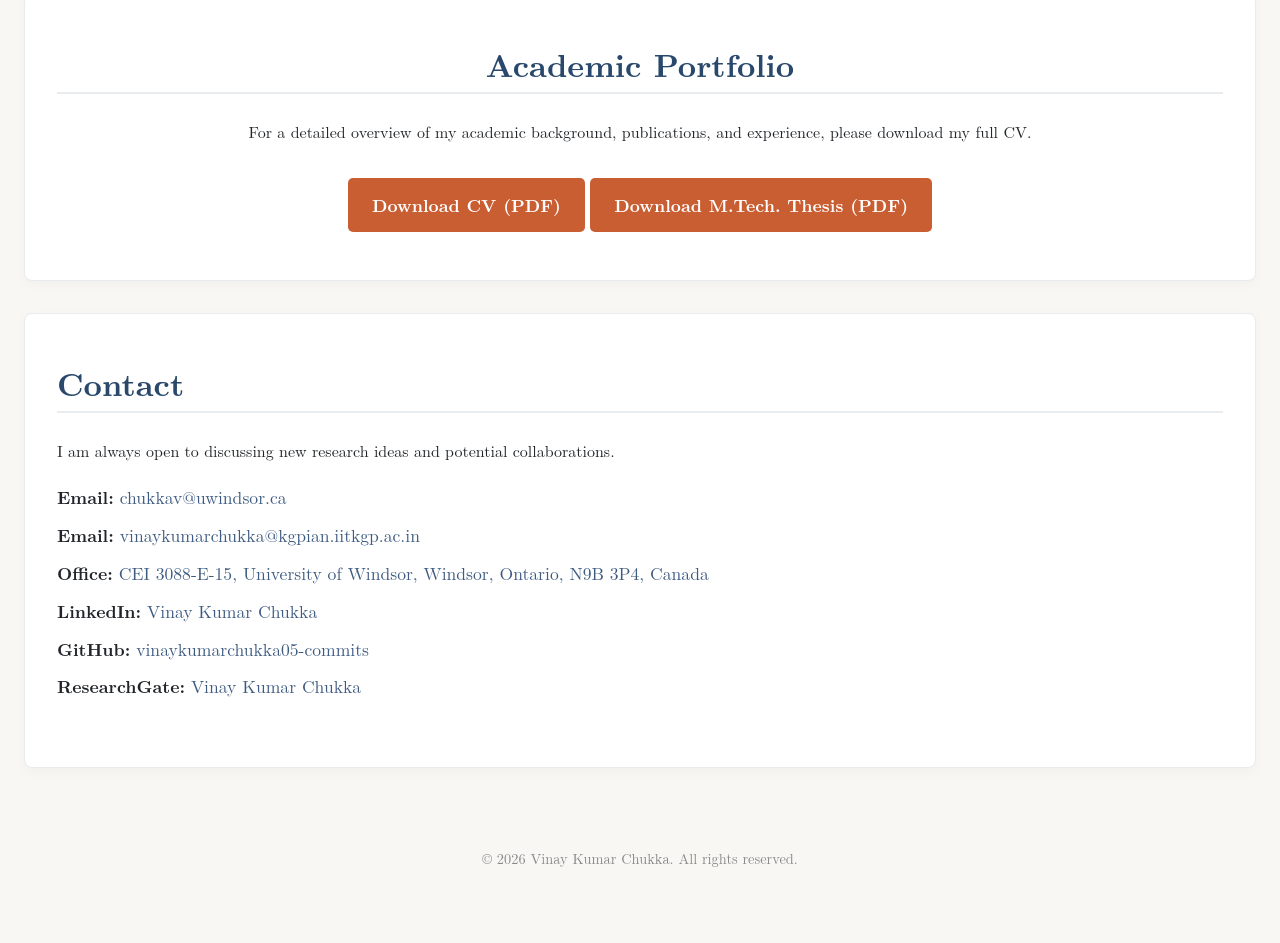
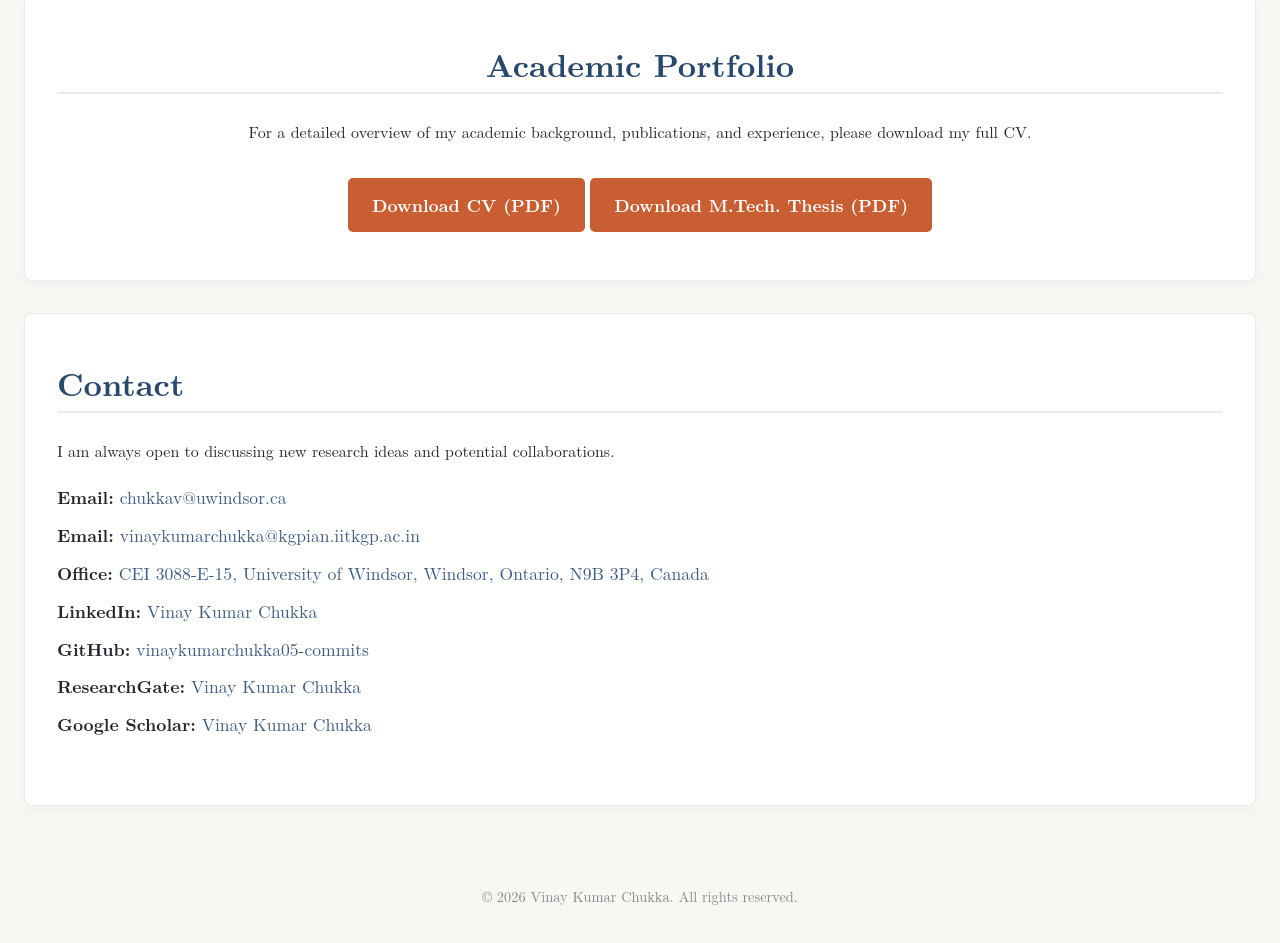
Before and after one commit to vinaykumarchukka05-commits/Portfolio, a plain HTML site: page index.html in a window 1280 px wide. Shown: the part 5590-6533 px from the top of the page. Before the commit the page ends 6509 px from the top, so only its background shows below. Drawn offline with Linux system fonts and the light colour scheme.

Commit message:
index.html

```diff
--- a/index.html
+++ b/index.html
@@ -298,6 +298,7 @@
                 <li><strong>LinkedIn:</strong> <a href="https://www.linkedin.com/in/vinay-kumar-chukka-28198635a?utm_source=share&utm_campaign=share_via&utm_content=profile&utm_medium=ios_app" target="_blank">Vinay Kumar Chukka</a></li>
                 <li><strong>GitHub:</strong> <a href="https://github.com/vinaykumarchukka05-commits" target="_blank">vinaykumarchukka05-commits</a></li>
                 <li><strong>ResearchGate:</strong> <a href="https://www.researchgate.net/profile/Vinay-Kumar-Chukka?ev=hdr_xprf" target="_blank">Vinay Kumar Chukka</a></li>
+                <li><strong>Google Scholar:</strong> <a href="https://scholar.google.com/citations?user=V0TVV40AAAAJ&hl=en" target="_blank">Vinay Kumar Chukka</a></li>
             </ul>
         </section>
 
```
